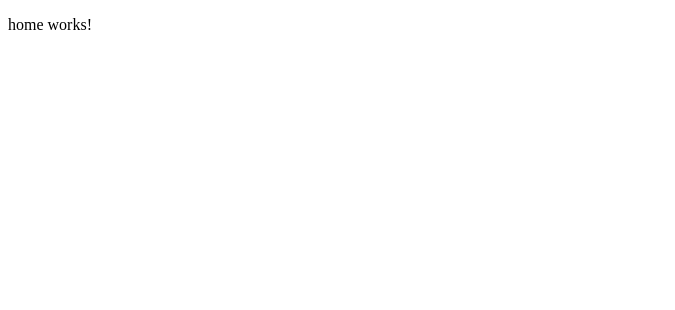
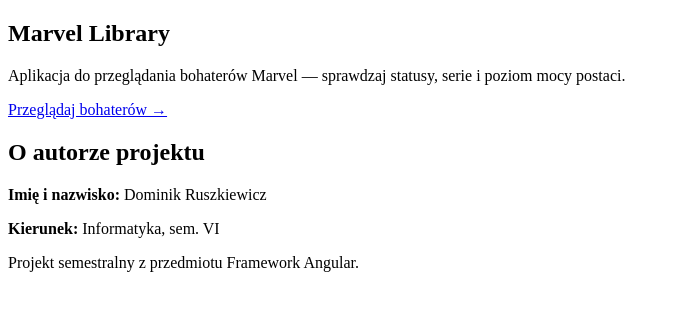
Before and after one commit to rulax113/rick-morty-explorer, an Angular app: page /home in a window 1280 px wide. Shown: the top 310 px of the page, without its empty margins (0-675 px from the left). Built offline with nearby package versions, Linux system fonts and the light colour scheme.

Commit message:
feat: add home page with project description and author section

```diff
--- a/src/app/features/home/home.html
+++ b/src/app/features/home/home.html
@@ -1 +1,12 @@
-<p>home works!</p>
+<section class="home-page">
+    <h1>{{ projectName }}</h1>
+    <p>{{ projectDescription }}</p>
+    <a routerLink="/characters">Przeglądaj bohaterów →</a>
+
+    <div class="about-section">
+      <h2>O autorze projektu</h2>
+      <p><strong>Imię i nazwisko:</strong> {{ author.name }}</p>
+      <p><strong>Kierunek:</strong> {{ author.study }}</p>
+      <p>{{ author.note }}</p>
+    </div>
+  </section>
--- a/src/app/features/home/home.ts
+++ b/src/app/features/home/home.ts
@@ -1,9 +1,18 @@
 import { Component } from '@angular/core';
+import { RouterLink } from '@angular/router';
 
 @Component({
   selector: 'app-home',
-  imports: [],
+  imports: [RouterLink],
   templateUrl: './home.html',
   styleUrl: './home.scss',
 })
-export class Home {}
+export class Home {
+  projectName = 'Marvel Library';
+  projectDescription = 'Aplikacja do przeglądania bohaterów Marvel — sprawdzaj statusy, serie i poziom mocy postaci.';
+  author = {
+    name: 'Dominik Ruszkiewicz',
+    study: 'Informatyka, sem. VI',
+    note: 'Projekt semestralny z przedmiotu Framework Angular.'
+  };
+}
```
